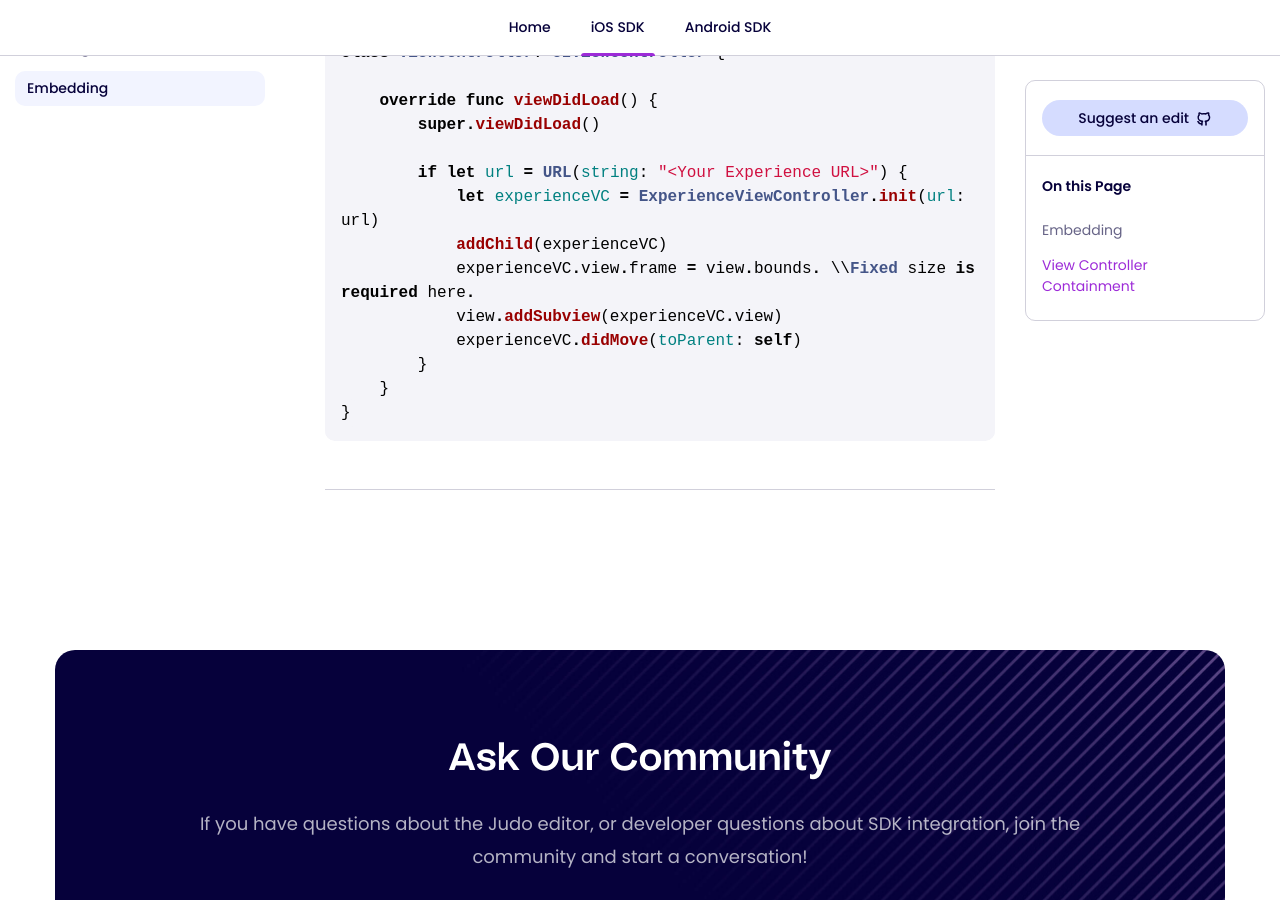
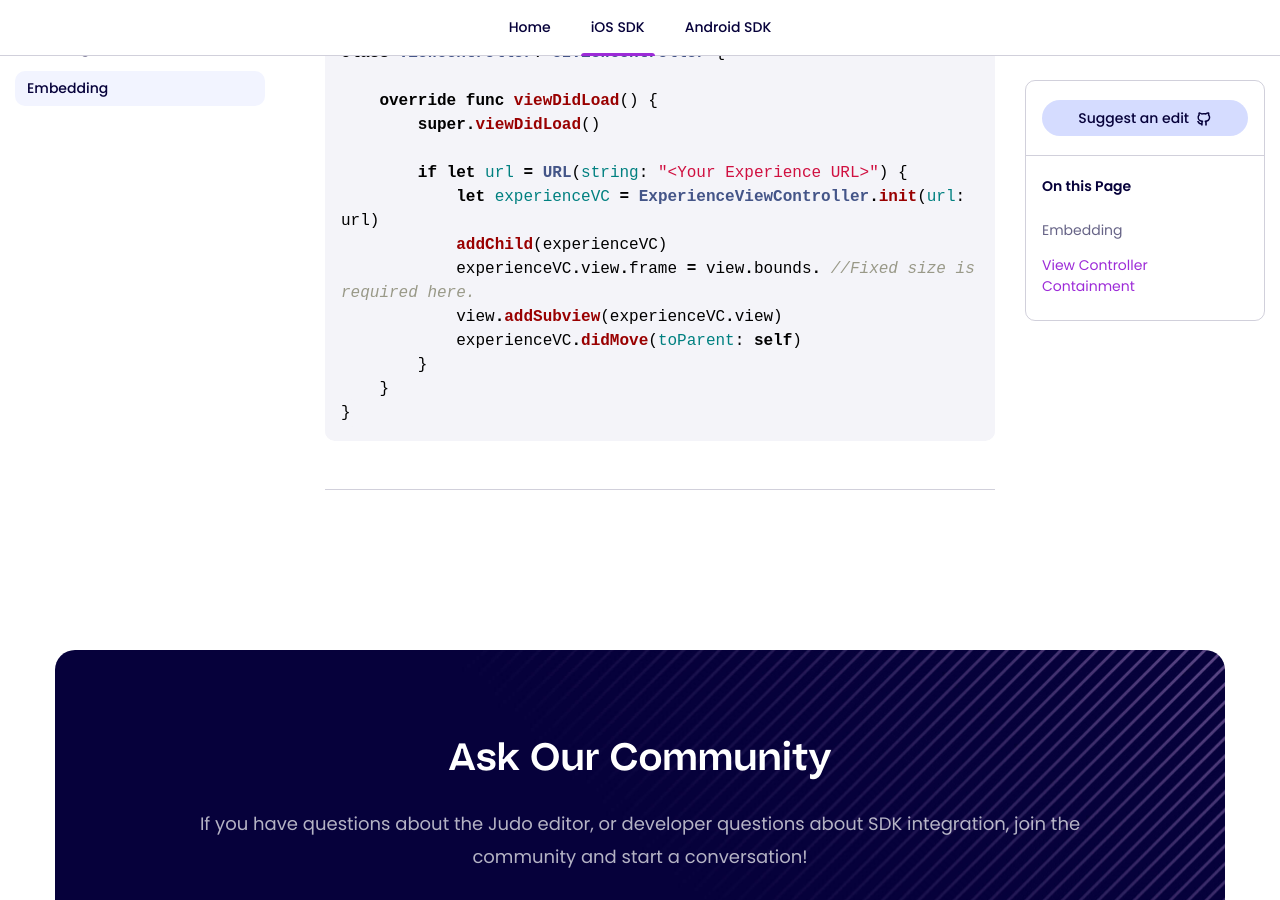
Before and after one commit to y-kovaleva/judo-developer-site, a Jekyll site: the page built from _ios/embedding.md, in a window 1280 px wide and 900 px high, scrolled down 1030 px. Built offline with Jekyll 4.4.1, drawn with Linux system fonts in a browser that asks for light colours; some web fonts are replaced.

Commit message:
Fixed issue with incorrect commenting in sample code

```diff
--- a/_ios/embedding.md
+++ b/_ios/embedding.md
@@ -34,7 +34,7 @@ class ViewController: UIViewController {
         if let url = URL(string: "<Your Experience URL>") {
             let experienceVC = ExperienceViewController.init(url: url)
             addChild(experienceVC)
-            experienceVC.view.frame = view.bounds. \\Fixed size is required here.
+            experienceVC.view.frame = view.bounds. //Fixed size is required here.
             view.addSubview(experienceVC.view)
             experienceVC.didMove(toParent: self)
         }
```
